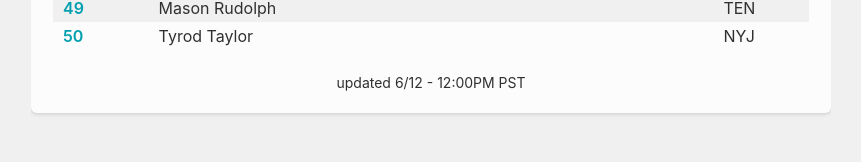
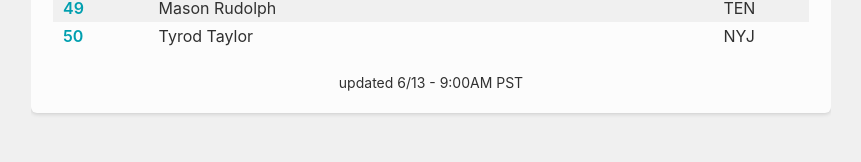
Before and after one commit to travman89/HarrisHalfPPR, a React (Vite) app: page / in a window 1280 px wide. Shown: the part 1560-1722 px from the top of the page, without its empty margins (209-1070 px from the left). Built offline with nearby package versions, Linux system fonts and the light colour scheme.

Commit message:
6/13 9am

```diff
--- a/src/Home/index.tsx
+++ b/src/Home/index.tsx
@@ -227,7 +227,7 @@ const Home = () => {
             ))}
           </tbody>
         </TableWrapper>
-        <UpdatedText> updated 6/12 - 12:00PM PST</UpdatedText>
+        <UpdatedText> updated 6/13 - 9:00AM PST</UpdatedText>
       </TableContainer>
       <Heading>Harris Half PPR</Heading>
       <Disclaimer>
```
Also changed, not shown: src/data/te.json (+1 -1 lines).
